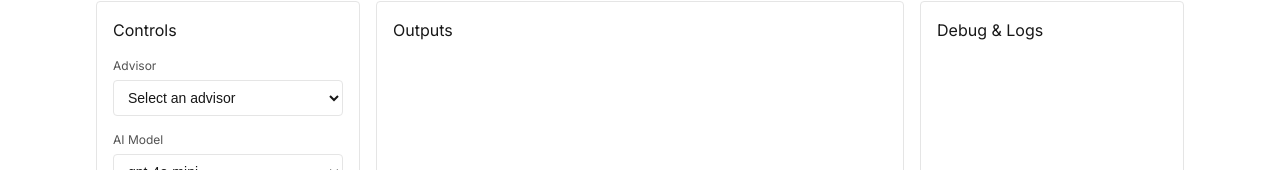
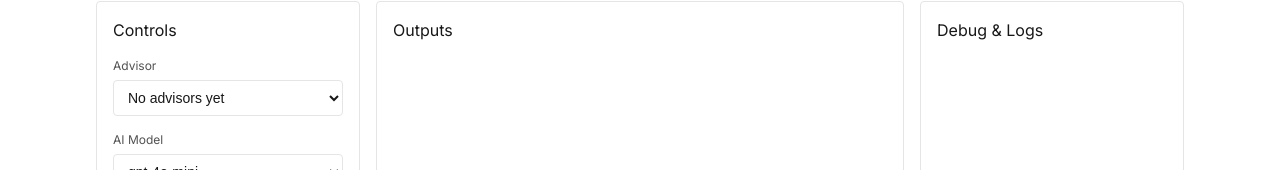
Before and after one commit to DoriFussmann/Rupert-New-Launch, a React (Vite) app: page /data-mapper in a window 1280 px wide. Shown: the part 129-299 px from the top of the page. Built offline with nearby package versions, Linux system fonts and the light colour scheme.

Commit message:
feat(data-mapper): advisor dropdown uses advisor names, sorted; auto-select first

```diff
--- a/src/pages/DataMapper.tsx
+++ b/src/pages/DataMapper.tsx
@@ -1,4 +1,4 @@
-import { useState } from 'react'
+import { useEffect, useMemo, useState } from 'react'
 import { useAdvisors } from '../state/AdvisorsContext'
 
 function DataMapper() {
@@ -9,6 +9,15 @@ function DataMapper() {
   const [maxTokens, setMaxTokens] = useState<number>(512)
 
   const { advisors } = useAdvisors()
+  const advisorsByName = useMemo(() => {
+    return [...advisors].sort((a, b) => (a.name || '').localeCompare(b.name || ''))
+  }, [advisors])
+
+  useEffect(() => {
+    if (!selectedAdvisorId && advisorsByName.length > 0) {
+      setSelectedAdvisorId(advisorsByName[0].id)
+    }
+  }, [selectedAdvisorId, advisorsByName])
 
   return (
     <div className="stack">
@@ -20,9 +29,11 @@ function DataMapper() {
             <div className="field">
               <label htmlFor="advisor">Advisor</label>
               <select id="advisor" value={selectedAdvisorId} onChange={e => setSelectedAdvisorId(e.target.value)}>
-                <option value="">Select an advisor</option>
-                {advisors.map(a => (
-                  <option key={a.id} value={a.id}>{a.name || '(no name)'}{a.title ? ` — ${a.title}` : ''}</option>
+                {advisorsByName.length === 0 ? (
+                  <option value="" disabled>No advisors yet</option>
+                ) : null}
+                {advisorsByName.map(a => (
+                  <option key={a.id} value={a.id}>{a.name || '(no name)'}</option>
                 ))}
               </select>
             </div>
```
